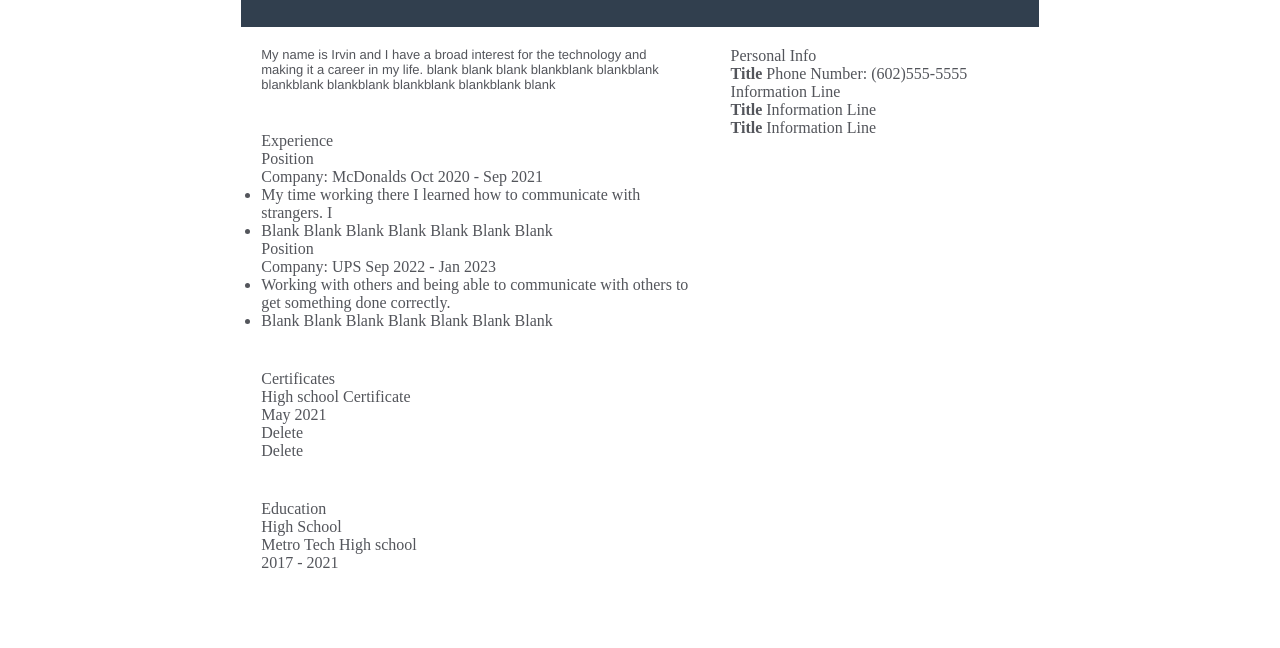
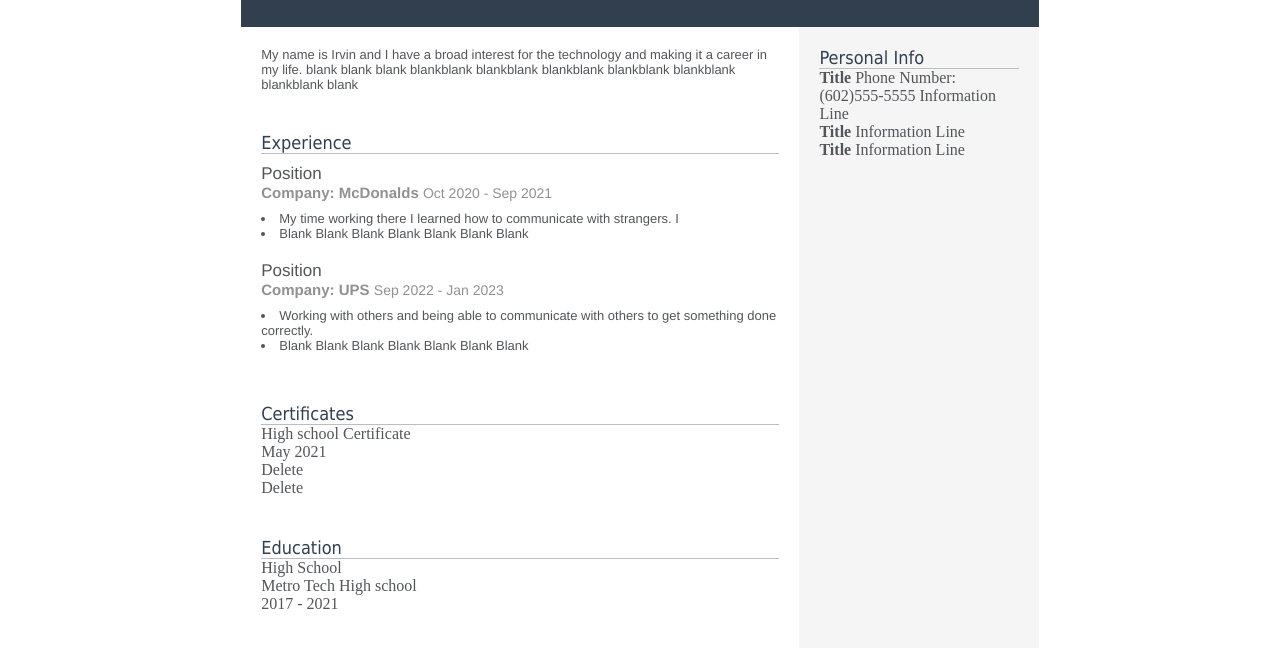
Before and after one commit to Rephec/resume, a plain HTML site: page index.html in a window 1280 px wide. Shown: the part 74-722 px from the top of the page. Drawn offline with Linux system fonts and the light colour scheme.

Commit message:
Update styles.css

```diff
--- a/styles.css
+++ b/styles.css
@@ -81,3 +81,55 @@ header .major {
   word-spacing: normal;
   font-variant: normal;
 }
+
+li {
+  font-variant: normal;
+  font-weight: 100;
+}
+
+.section-title {
+  border-bottom: 1px solid #bdbdbd;
+  color: rgb(49, 63, 78);
+  font-family: Tahoma, sans-serif;
+  font-size: 18px;
+  font-weight: 400;
+}
+
+.right-section {
+  background-color: #f5f5f5;
+  display: inline-block;
+  width: 30%;
+}
+
+.experience-card {
+  font-family: Helvetica, sans-serif;
+  padding: 10px 0;
+}
+.experience-card .title {
+  color: #53555b;
+  font-family: Helvetica, sans-serif;
+  font-size: 17px;
+}
+
+.experience-card .company {
+  font-family: Helvetica, sans-serif;
+  font-size: 15px;
+  margin-bottom: 10px;
+}
+
+.experience-card .company .name{
+  color: #919191;
+  font-weight: bold;
+}
+
+.experience-card .company .duration{
+  color: #919191;
+  font-size: 14px;
+}
+
+ul {
+  font-family: Helvetica, sans-serif;
+  font-size: small;
+  list-style: disc;
+  list-style-position: inside;
+}
```
